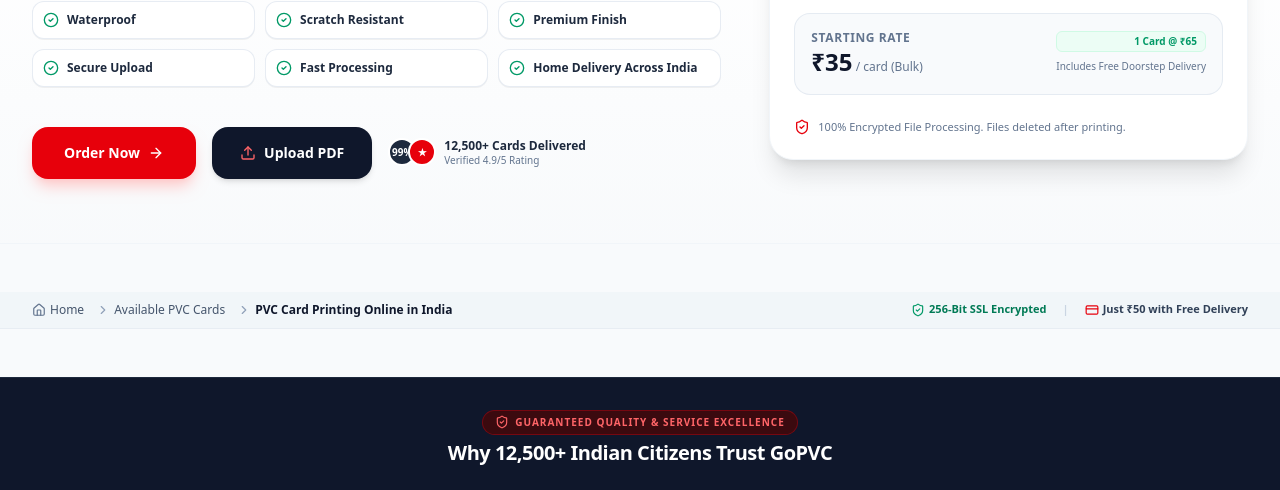
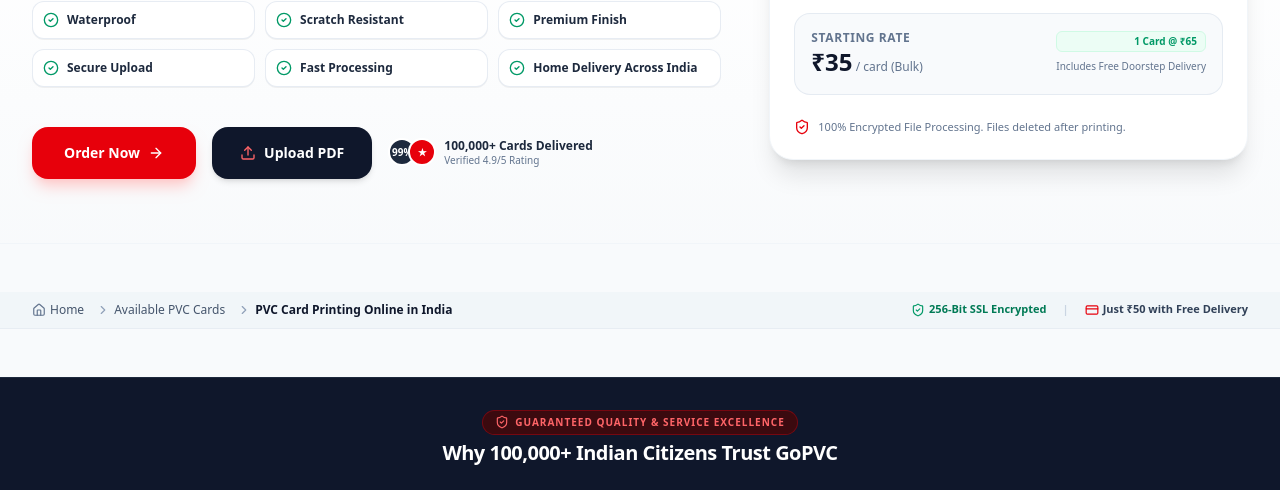
Before and after one commit to beraanimesh008-jpg/GoPvc-Pro, a React (Vite) app: page / in a window 1280 px wide. Shown: the part 1400-1890 px from the top of the page. Built offline with nearby package versions, Linux system fonts and the light colour scheme; no server answers.

Commit message:
style: update customer milestones to 100,000+
Updated business metrics across components and SEO schemas to reflect the new customer milestone of 100,000+ deliveries.

```diff
--- a/src/components/HeroSection.tsx
+++ b/src/components/HeroSection.tsx
@@ -101,7 +101,7 @@
                   </div>
                 </div>
                 <div className="text-left">
-                  <span className="font-bold text-slate-800 block">12,500+ Cards Delivered</span>
+                  <span className="font-bold text-slate-800 block">100,000+ Cards Delivered</span>
                   <p className="text-[10px] text-slate-500">Verified 4.9/5 Rating</p>
                 </div>
               </div>
--- a/src/components/ReviewsSection.tsx
+++ b/src/components/ReviewsSection.tsx
@@ -242,7 +242,7 @@
               CUSTOMER REVIEWS & FEEDBACK
             </div>
             <h2 className="text-3xl sm:text-4xl font-black text-slate-900 tracking-tight">
-              Trusted by <span className="text-red-600">12,500+</span> Happy Customers in India
+              Trusted by <span className="text-red-600">100,000+</span> Happy Customers in India
             </h2>
             <p className="text-sm sm:text-base text-slate-600 font-medium">
               Read real reviews from genuine buyers across India or submit your own experience with our ATM-grade PVC cards and fast doorstep delivery.
--- a/src/components/SeoSchemas.tsx
+++ b/src/components/SeoSchemas.tsx
@@ -42,7 +42,7 @@
     aggregateRating: {
       '@type': 'AggregateRating',
       ratingValue: '4.9',
-      reviewCount: '12500',
+      reviewCount: '100000',
     },
   };
 
@@ -88,7 +88,7 @@
     aggregateRating: {
       '@type': 'AggregateRating',
       ratingValue: '4.9',
-      reviewCount: '12500',
+      reviewCount: '100000',
     },
   };
 
--- a/src/components/TrustBadgesBanner.tsx
+++ b/src/components/TrustBadgesBanner.tsx
@@ -44,7 +44,7 @@
             <ShieldCheck className="w-3.5 h-3.5 text-red-400" /> GUARANTEED QUALITY & SERVICE EXCELLENCE
           </span>
           <h3 className="text-lg sm:text-xl font-black tracking-tight text-white">
-            Why 12,500+ Indian Citizens Trust GoPVC
+            Why 100,000+ Indian Citizens Trust GoPVC
           </h3>
         </div>
 
```
